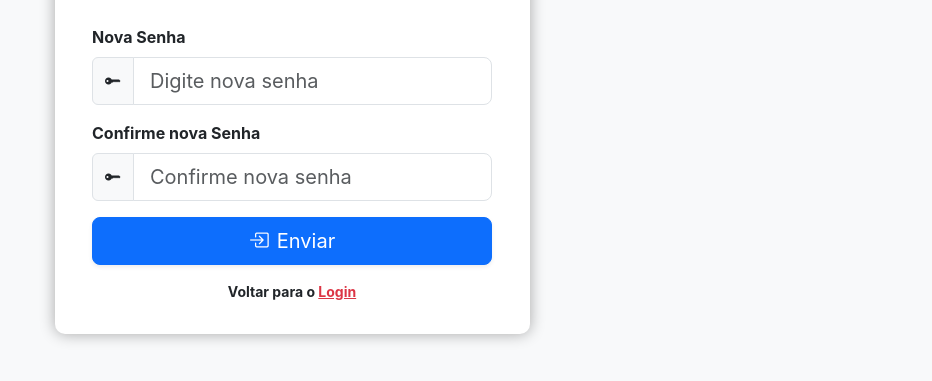
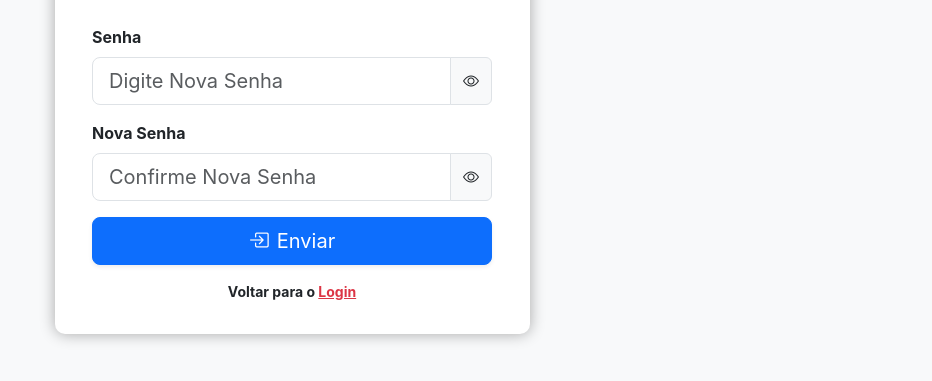
Before and after one commit to carlapatriciasg/Help-Desk, a plain HTML site: page FrontEnd/pages/new-password.html in a window 1280 px wide. Shown: the part 267-648 px from the top of the page, without its empty margins (348-1280 px from the left). Drawn offline with nearby package versions, Linux system fonts and the light colour scheme.

Commit message:
new password changes

```diff
--- a/FrontEnd/pages/new-password.html
+++ b/FrontEnd/pages/new-password.html
@@ -1,5 +1,6 @@
 <!DOCTYPE html>
 <html lang="pt-br">
+
 <head>
   <meta charset="UTF-8">
   <meta name="viewport" content="width=device-width, initial-scale=1.0">
@@ -43,19 +44,25 @@
 
                 <!--Nova Senha -->
                 <div class="mb-3">
-                  <label for="formSenha" class="form-label"><strong>Nova Senha</strong></label>
+                   <label for="formSenha" class="form-label"><strong>Senha</strong></label>
                   <div class="input-group">
-                    <span class="input-group-text"><i class="bi bi-key-fill"></i></span>
-                    <input type="password" id="formSenha" class="form-control form-control-lg" placeholder="Digite nova senha" required>
+                    <input type="password" id="formSenha" class="form-control form-control-lg"
+                      placeholder="Digite Nova Senha" required>
+                    <span class="input-group-text eye-toggle" onclick="togglePassword('senha', this)">
+                      <i class="bi bi-eye"></i>
+                    </span>
                   </div>
                 </div>
 
                 <!-- Confirmar Senha -->
                 <div class="mb-3">
-                  <label for="formSenha" class="form-label"><strong>Confirme nova Senha</strong></label>
+                   <label for="formSenha" class="form-label"><strong>Nova Senha</strong></label>
                   <div class="input-group">
-                    <span class="input-group-text"><i class="bi bi-key-fill"></i></span>
-                    <input type="password" id="formSenha" class="form-control form-control-lg" placeholder="Confirme nova senha" required>
+                    <input type="password" id="formSenha" class="form-control form-control-lg"
+                      placeholder="Confirme Nova Senha" required>
+                    <span class="input-group-text eye-toggle" onclick="togglePassword('senha', this)">
+                      <i class="bi bi-eye"></i>
+                    </span>
                   </div>
                 </div>
 
@@ -80,4 +87,5 @@
   </main>
   <script type="module" src="/FrontEnd/js/vlibras.js"></script>
 </body>
+
 </html>
```
Lines whose indentation alone changed are shown as unchanged.
